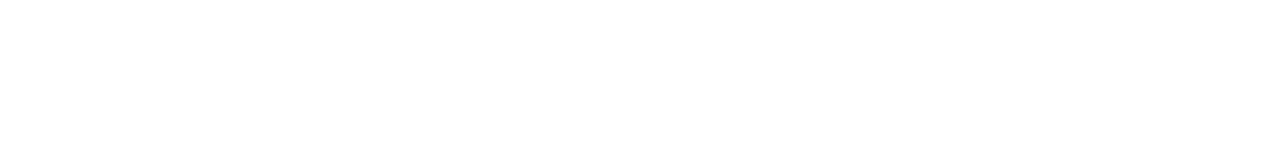
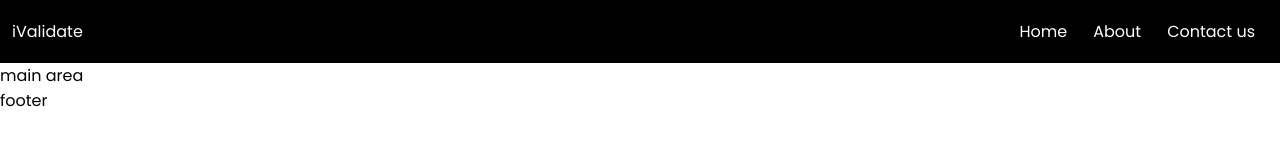
Before and after one commit to shaswatbhai12/Email-Validator, a plain HTML site: page index.html in a window 1280 px wide. Drawn offline with Linux system fonts and the light colour scheme.

Commit message:
temporarily created the navbar

```diff
--- /dev/null
+++ b/css/style.css
@@ -0,0 +1,34 @@
+@import url('https://fonts.googleapis.com/css2?family=Poppins:wght@300;400;500;600&display=swap');
+
+*{
+    margin: 0;
+    padding: 0;
+    font-family: 'Poppins', sans-serif;
+}
+
+nav{
+    display: flex;
+    align-items: center;
+    justify-content: space-between;
+    background-color: black;
+    color: white;
+    padding: 19px 12px;
+}
+
+ul{
+    display: flex;
+}
+
+ul li{
+    list-style: none;
+    padding: 0 13px;
+}
+
+ul li a{
+    color: white;
+    text-decoration: none;
+}
+
+ul > li > a:hover{
+    color: rgb(192, 189, 205);
+}
--- a/index.html
+++ b/index.html
@@ -4,8 +4,25 @@
     <meta charset="UTF-8">
     <meta name="viewport" content="width=device-width, initial-scale=1.0">
     <title>iValidate - Email validator for your Business</title>
+    <link rel="stylesheet" href="css/style.css">
 </head>
 <body>
-
+    <header>
+    <nav>
+        <div class="logo">iValidate</div>
+        <ul>
+            <li> <a href="/">Home</a></li>
+            <li> <a href="/">About</a></li>
+            <li> <a href="/">Contact us</a></li>
+        </ul>
+    </nav>
+    </header>
+    <main>
+        main area
+    </main>
+    <footer>
+        footer
+    </footer>
+    <script src="js/index.js"></script>
 </body>
 </html>
--- /dev/null
+++ b/js/index.js
@@ -0,0 +1 @@
+console.log("This is my script")
```
